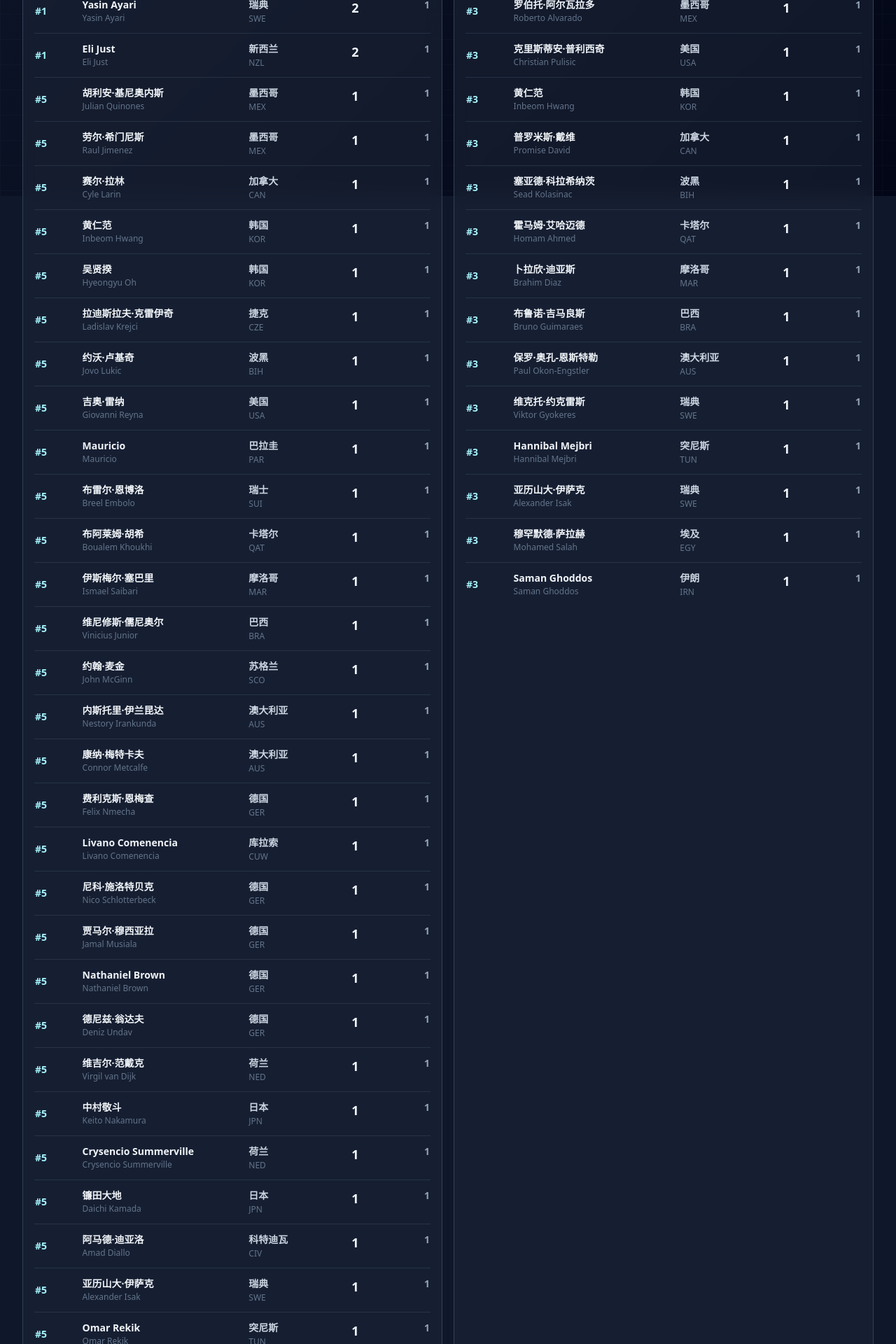
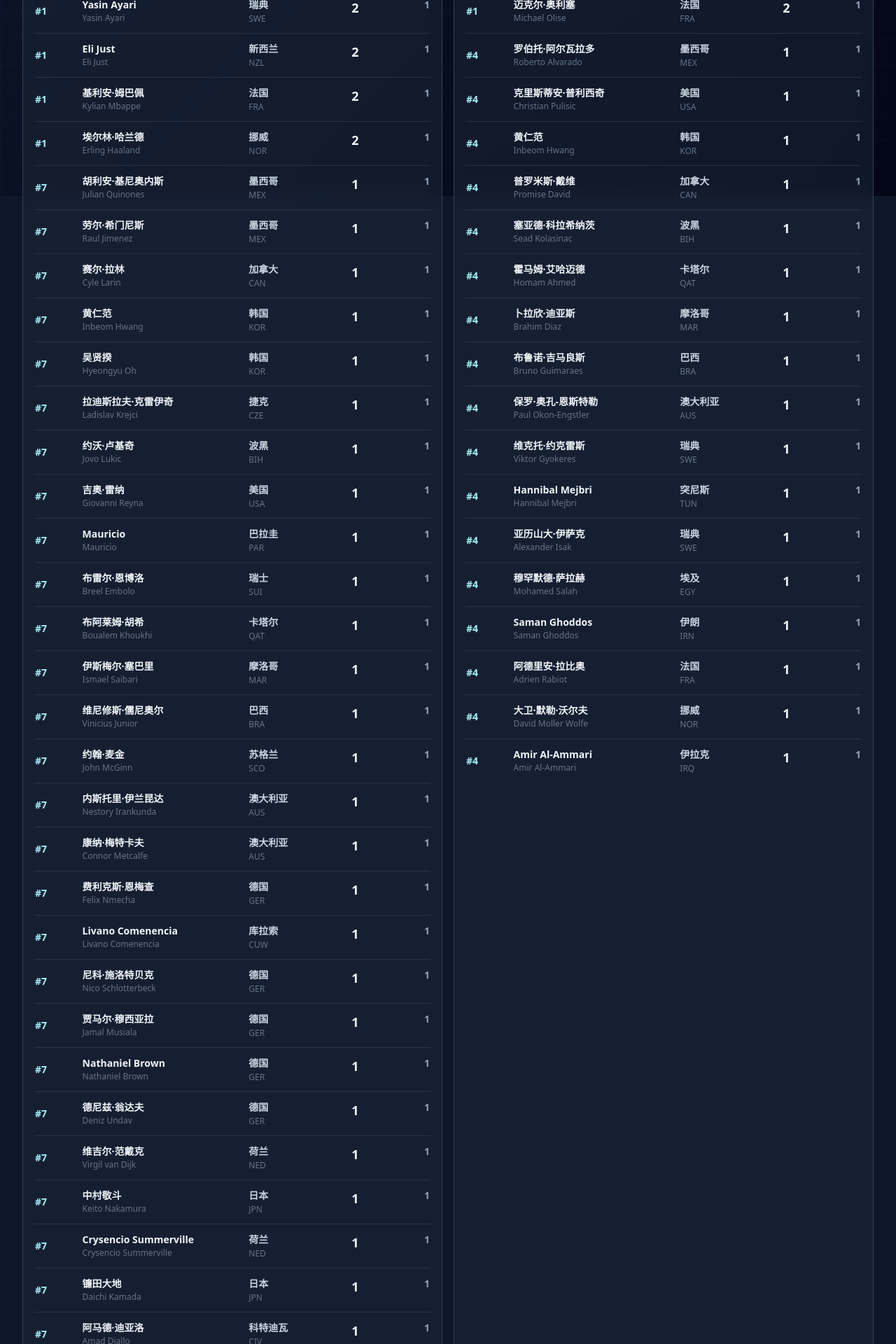
Before and after one commit to huayu2025ai-sketch/world-cup-26, a Next.js app: page /stats in a window 1280 px wide. Shown: the part 520-2440 px from the top of the page at 70% size. Built offline with nearby package versions, Linux system fonts and the light colour scheme.

Commit message:
auto: update world cup data 2026-06-17-08:04

```diff
--- a/constants/scheduleData.ts
+++ b/constants/scheduleData.ts
@@ -121,8 +121,18 @@ const matchInputs: ScheduleMatchInput[] = [
     { player: "Eli Just", team: "新西兰", minute: "55'", type: "goal" },
     { player: "Mohammad Mohebi", team: "伊朗", minute: "64'", type: "goal" },
   ] },
-  { id: 17, stage: "分组赛", group: "I", date: "2026-06-16", etTime: "15:00", home: "法国", away: "塞内加尔", venue: "MetLife Stadium", city: "New York New Jersey" },
-  { id: 18, stage: "分组赛", group: "I", date: "2026-06-16", etTime: "18:00", home: "伊拉克", away: "挪威", venue: "Lincoln Financial Field", city: "Philadelphia" },
+  { id: 17, stage: "分组赛", group: "I", date: "2026-06-16", etTime: "15:00", home: "法国", away: "塞内加尔", venue: "MetLife Stadium", city: "New York New Jersey", homeScore: 3, awayScore: 1, goalScorers: [
+    { player: "基利安·姆巴佩", team: "法国", minute: "66'", type: "goal" },
+    { player: "布拉德利·巴尔科拉", team: "法国", minute: "82'", type: "goal" },
+    { player: "Ibrahim Mbaye", team: "塞内加尔", minute: "90+5'", type: "goal" },
+    { player: "基利安·姆巴佩", team: "法国", minute: "90+6'", type: "goal" },
+  ] },
+  { id: 18, stage: "分组赛", group: "I", date: "2026-06-16", etTime: "18:00", home: "伊拉克", away: "挪威", venue: "Lincoln Financial Field", city: "Philadelphia", homeScore: 1, awayScore: 3, goalScorers: [
+    { player: "埃尔林·哈兰德", team: "挪威", minute: "29'", type: "goal" },
+    { player: "艾曼·侯赛因", team: "伊拉克", minute: "39'", type: "goal" },
+    { player: "埃尔林·哈兰德", team: "挪威", minute: "43'", type: "goal" },
+    { player: "莱奥·厄斯蒂高", team: "挪威", minute: "76'", type: "goal" },
+  ] },
   { id: 19, stage: "分组赛", group: "J", date: "2026-06-16", etTime: "21:00", home: "阿根廷", away: "阿尔及利亚", venue: "Lumen Field", city: "Seattle" },
   { id: 20, stage: "分组赛", group: "J", date: "2026-06-17", etTime: "00:00", home: "奥地利", away: "约旦", venue: "Levi's Stadium", city: "San Francisco Bay Area" },
   { id: 21, stage: "分组赛", group: "K", date: "2026-06-17", etTime: "13:00", home: "葡萄牙", away: "刚果民主共和国", venue: "Hard Rock Stadium", city: "Miami" },
--- a/constants/tournamentStats.ts
+++ b/constants/tournamentStats.ts
@@ -13,64 +13,74 @@ export const goalsRanking: PlayerStat[] = [
   { rank: 1, player: "Kai Havertz", chineseName: "凯·哈弗茨", team: "德国", teamCode: "GER", value: 2, matches: 1 },
   { rank: 1, player: "Yasin Ayari", chineseName: "Yasin Ayari", team: "瑞典", teamCode: "SWE", value: 2, matches: 1 },
   { rank: 1, player: "Eli Just", chineseName: "Eli Just", team: "新西兰", teamCode: "NZL", value: 2, matches: 1 },
-  { rank: 5, player: "Julian Quinones", chineseName: "胡利安·基尼奥内斯", team: "墨西哥", teamCode: "MEX", value: 1, matches: 1 },
-  { rank: 5, player: "Raul Jimenez", chineseName: "劳尔·希门尼斯", team: "墨西哥", teamCode: "MEX", value: 1, matches: 1 },
-  { rank: 5, player: "Cyle Larin", chineseName: "赛尔·拉林", team: "加拿大", teamCode: "CAN", value: 1, matches: 1 },
-  { rank: 5, player: "Inbeom Hwang", chineseName: "黄仁范", team: "韩国", teamCode: "KOR", value: 1, matches: 1 },
-  { rank: 5, player: "Hyeongyu Oh", chineseName: "吴贤揆", team: "韩国", teamCode: "KOR", value: 1, matches: 1 },
-  { rank: 5, player: "Ladislav Krejci", chineseName: "拉迪斯拉夫·克雷伊奇", team: "捷克", teamCode: "CZE", value: 1, matches: 1 },
-  { rank: 5, player: "Jovo Lukic", chineseName: "约沃·卢基奇", team: "波黑", teamCode: "BIH", value: 1, matches: 1 },
-  { rank: 5, player: "Giovanni Reyna", chineseName: "吉奥·雷纳", team: "美国", teamCode: "USA", value: 1, matches: 1 },
-  { rank: 5, player: "Mauricio", chineseName: "Mauricio", team: "巴拉圭", teamCode: "PAR", value: 1, matches: 1 },
-  { rank: 5, player: "Breel Embolo", chineseName: "布雷尔·恩博洛", team: "瑞士", teamCode: "SUI", value: 1, matches: 1 },
-  { rank: 5, player: "Boualem Khoukhi", chineseName: "布阿莱姆·胡希", team: "卡塔尔", teamCode: "QAT", value: 1, matches: 1 },
-  { rank: 5, player: "Ismael Saibari", chineseName: "伊斯梅尔·塞巴里", team: "摩洛哥", teamCode: "MAR", value: 1, matches: 1 },
-  { rank: 5, player: "Vinicius Junior", chineseName: "维尼修斯·儒尼奥尔", team: "巴西", teamCode: "BRA", value: 1, matches: 1 },
-  { rank: 5, player: "John McGinn", chineseName: "约翰·麦金", team: "苏格兰", teamCode: "SCO", value: 1, matches: 1 },
-  { rank: 5, player: "Nestory Irankunda", chineseName: "内斯托里·伊兰昆达", team: "澳大利亚", teamCode: "AUS", value: 1, matches: 1 },
-  { rank: 5, player: "Connor Metcalfe", chineseName: "康纳·梅特卡夫", team: "澳大利亚", teamCode: "AUS", value: 1, matches: 1 },
-  { rank: 5, player: "Felix Nmecha", chineseName: "费利克斯·恩梅查", team: "德国", teamCode: "GER", value: 1, matches: 1 },
-  { rank: 5, player: "Livano Comenencia", chineseName: "Livano Comenencia", team: "库拉索", teamCode: "CUW", value: 1, matches: 1 },
-  { rank: 5, player: "Nico Schlotterbeck", chineseName: "尼科·施洛特贝克", team: "德国", teamCode: "GER", value: 1, matches: 1 },
-  { rank: 5, player: "Jamal Musiala", chineseName: "贾马尔·穆西亚拉", team: "德国", teamCode: "GER", value: 1, matches: 1 },
-  { rank: 5, player: "Nathaniel Brown", chineseName: "Nathaniel Brown", team: "德国", teamCode: "GER", value: 1, matches: 1 },
-  { rank: 5, player: "Deniz Undav", chineseName: "德尼兹·翁达夫", team: "德国", teamCode: "GER", value: 1, matches: 1 },
-  { rank: 5, player: "Virgil van Dijk", chineseName: "维吉尔·范戴克", team: "荷兰", teamCode: "NED", value: 1, matches: 1 },
-  { rank: 5, player: "Keito Nakamura", chineseName: "中村敬斗", team: "日本", teamCode: "JPN", value: 1, matches: 1 },
-  { rank: 5, player: "Crysencio Summerville", chineseName: "Crysencio Summerville", team: "荷兰", teamCode: "NED", value: 1, matches: 1 },
-  { rank: 5, player: "Daichi Kamada", chineseName: "镰田大地", team: "日本", teamCode: "JPN", value: 1, matches: 1 },
-  { rank: 5, player: "Amad Diallo", chineseName: "阿马德·迪亚洛", team: "科特迪瓦", teamCode: "CIV", value: 1, matches: 1 },
-  { rank: 5, player: "Alexander Isak", chineseName: "亚历山大·伊萨克", team: "瑞典", teamCode: "SWE", value: 1, matches: 1 },
-  { rank: 5, player: "Omar Rekik", chineseName: "Omar Rekik", team: "突尼斯", teamCode: "TUN", value: 1, matches: 1 },
-  { rank: 5, player: "Viktor Gyokeres", chineseName: "维克托·约克雷斯", team: "瑞典", teamCode: "SWE", value: 1, matches: 1 },
-  { rank: 5, player: "Mattias Svanberg", chineseName: "马蒂亚斯·斯万贝里", team: "瑞典", teamCode: "SWE", value: 1, matches: 1 },
-  { rank: 5, player: "Emam Ashour", chineseName: "埃马姆·阿舒尔", team: "埃及", teamCode: "EGY", value: 1, matches: 1 },
-  { rank: 5, player: "Abdulelah Alamri", chineseName: "Abdulelah Alamri", team: "沙特阿拉伯", teamCode: "KSA", value: 1, matches: 1 },
-  { rank: 5, player: "Maxi Araujo", chineseName: "Maxi Araujo", team: "乌拉圭", teamCode: "URU", value: 1, matches: 1 },
-  { rank: 5, player: "Ramin Rezaeian", chineseName: "Ramin Rezaeian", team: "伊朗", teamCode: "IRN", value: 1, matches: 1 },
-  { rank: 5, player: "Mohammad Mohebi", chineseName: "Mohammad Mohebi", team: "伊朗", teamCode: "IRN", value: 1, matches: 1 }
+  { rank: 1, player: "Kylian Mbappe", chineseName: "基利安·姆巴佩", team: "法国", teamCode: "FRA", value: 2, matches: 1 },
+  { rank: 1, player: "Erling Haaland", chineseName: "埃尔林·哈兰德", team: "挪威", teamCode: "NOR", value: 2, matches: 1 },
+  { rank: 7, player: "Julian Quinones", chineseName: "胡利安·基尼奥内斯", team: "墨西哥", teamCode: "MEX", value: 1, matches: 1 },
+  { rank: 7, player: "Raul Jimenez", chineseName: "劳尔·希门尼斯", team: "墨西哥", teamCode: "MEX", value: 1, matches: 1 },
+  { rank: 7, player: "Cyle Larin", chineseName: "赛尔·拉林", team: "加拿大", teamCode: "CAN", value: 1, matches: 1 },
+  { rank: 7, player: "Inbeom Hwang", chineseName: "黄仁范", team: "韩国", teamCode: "KOR", value: 1, matches: 1 },
+  { rank: 7, player: "Hyeongyu Oh", chineseName: "吴贤揆", team: "韩国", teamCode: "KOR", value: 1, matches: 1 },
+  { rank: 7, player: "Ladislav Krejci", chineseName: "拉迪斯拉夫·克雷伊奇", team: "捷克", teamCode: "CZE", value: 1, matches: 1 },
+  { rank: 7, player: "Jovo Lukic", chineseName: "约沃·卢基奇", team: "波黑", teamCode: "BIH", value: 1, matches: 1 },
+  { rank: 7, player: "Giovanni Reyna", chineseName: "吉奥·雷纳", team: "美国", teamCode: "USA", value: 1, matches: 1 },
+  { rank: 7, player: "Mauricio", chineseName: "Mauricio", team: "巴拉圭", teamCode: "PAR", value: 1, matches: 1 },
+  { rank: 7, player: "Breel Embolo", chineseName: "布雷尔·恩博洛", team: "瑞士", teamCode: "SUI", value: 1, matches: 1 },
+  { rank: 7, player: "Boualem Khoukhi", chineseName: "布阿莱姆·胡希", team: "卡塔尔", teamCode: "QAT", value: 1, matches: 1 },
+  { rank: 7, player: "Ismael Saibari", chineseName: "伊斯梅尔·塞巴里", team: "摩洛哥", teamCode: "MAR", value: 1, matches: 1 },
+  { rank: 7, player: "Vinicius Junior", chineseName: "维尼修斯·儒尼奥尔", team: "巴西", teamCode: "BRA", value: 1, matches: 1 },
+  { rank: 7, player: "John McGinn", chineseName: "约翰·麦金", team: "苏格兰", teamCode: "SCO", value: 1, matches: 1 },
+  { rank: 7, player: "Nestory Irankunda", chineseName: "内斯托里·伊兰昆达", team: "澳大利亚", teamCode: "AUS", value: 1, matches: 1 },
+  { rank: 7, player: "Connor Metcalfe", chineseName: "康纳·梅特卡夫", team: "澳大利亚", teamCode: "AUS", value: 1, matches: 1 },
+  { rank: 7, player: "Felix Nmecha", chineseName: "费利克斯·恩梅查", team: "德国", teamCode: "GER", value: 1, matches: 1 },
+  { rank: 7, player: "Livano Comenencia", chineseName: "Livano Comenencia", team: "库拉索", teamCode: "CUW", value: 1, matches: 1 },
+  { rank: 7, player: "Nico Schlotterbeck", chineseName: "尼科·施洛特贝克", team: "德国", teamCode: "GER", value: 1, matches: 1 },
+  { rank: 7, player: "Jamal Musiala", chineseName: "贾马尔·穆西亚拉", team: "德国", teamCode: "GER", value: 1, matches: 1 },
+  { rank: 7, player: "Nathaniel Brown", chineseName: "Nathaniel Brown", team: "德国", teamCode: "GER", value: 1, matches: 1 },
+  { rank: 7, player: "Deniz Undav", chineseName: "德尼兹·翁达夫", team: "德国", teamCode: "GER", value: 1, matches: 1 },
+  { rank: 7, player: "Virgil van Dijk", chineseName: "维吉尔·范戴克", team: "荷兰", teamCode: "NED", value: 1, matches: 1 },
+  { rank: 7, player: "Keito Nakamura", chineseName: "中村敬斗", team: "日本", teamCode: "JPN", value: 1, matches: 1 },
+  { rank: 7, player: "Crysencio Summerville", chineseName: "Crysencio Summerville", team: "荷兰", teamCode: "NED", value: 1, matches: 1 },
+  { rank: 7, player: "Daichi Kamada", chineseName: "镰田大地", team: "日本", teamCode: "JPN", value: 1, matches: 1 },
+  { rank: 7, player: "Amad Diallo", chineseName: "阿马德·迪亚洛", team: "科特迪瓦", teamCode: "CIV", value: 1, matches: 1 },
+  { rank: 7, player: "Alexander Isak", chineseName: "亚历山大·伊萨克", team: "瑞典", teamCode: "SWE", value: 1, matches: 1 },
+  { rank: 7, player: "Omar Rekik", chineseName: "Omar Rekik", team: "突尼斯", teamCode: "TUN", value: 1, matches: 1 },
+  { rank: 7, player: "Viktor Gyokeres", chineseName: "维克托·约克雷斯", team: "瑞典", teamCode: "SWE", value: 1, matches: 1 },
+  { rank: 7, player: "Mattias Svanberg", chineseName: "马蒂亚斯·斯万贝里", team: "瑞典", teamCode: "SWE", value: 1, matches: 1 },
+  { rank: 7, player: "Emam Ashour", chineseName: "埃马姆·阿舒尔", team: "埃及", teamCode: "EGY", value: 1, matches: 1 },
+  { rank: 7, player: "Abdulelah Alamri", chineseName: "Abdulelah Alamri", team: "沙特阿拉伯", teamCode: "KSA", value: 1, matches: 1 },
+  { rank: 7, player: "Maxi Araujo", chineseName: "Maxi Araujo", team: "乌拉圭", teamCode: "URU", value: 1, matches: 1 },
+  { rank: 7, player: "Ramin Rezaeian", chineseName: "Ramin Rezaeian", team: "伊朗", teamCode: "IRN", value: 1, matches: 1 },
+  { rank: 7, player: "Mohammad Mohebi", chineseName: "Mohammad Mohebi", team: "伊朗", teamCode: "IRN", value: 1, matches: 1 },
+  { rank: 7, player: "Bradley Barcola", chineseName: "布拉德利·巴尔科拉", team: "法国", teamCode: "FRA", value: 1, matches: 1 },
+  { rank: 7, player: "Ibrahim Mbaye", chineseName: "Ibrahim Mbaye", team: "塞内加尔", teamCode: "SEN", value: 1, matches: 1 },
+  { rank: 7, player: "Aymen Hussein", chineseName: "艾曼·侯赛因", team: "伊拉克", teamCode: "IRQ", value: 1, matches: 1 },
+  { rank: 7, player: "Leo Ostigard", chineseName: "莱奥·厄斯蒂高", team: "挪威", teamCode: "NOR", value: 1, matches: 1 }
 ];
 
 export const assistsRanking: PlayerStat[] = [
   { rank: 1, player: "Ryan Gravenberch", chineseName: "赖恩·赫拉芬贝赫", team: "荷兰", teamCode: "NED", value: 2, matches: 1 },
   { rank: 1, player: "Chris Wood", chineseName: "Chris Wood", team: "新西兰", teamCode: "NZL", value: 2, matches: 1 },
-  { rank: 3, player: "Roberto Alvarado", chineseName: "罗伯托·阿尔瓦拉多", team: "墨西哥", teamCode: "MEX", value: 1, matches: 1 },
-  { rank: 3, player: "Christian Pulisic", chineseName: "克里斯蒂安·普利西奇", team: "美国", teamCode: "USA", value: 1, matches: 1 },
-  { rank: 3, player: "Inbeom Hwang", chineseName: "黄仁范", team: "韩国", teamCode: "KOR", value: 1, matches: 1 },
-  { rank: 3, player: "Promise David", chineseName: "普罗米斯·戴维", team: "加拿大", teamCode: "CAN", value: 1, matches: 1 },
-  { rank: 3, player: "Sead Kolasinac", chineseName: "塞亚德·科拉希纳茨", team: "波黑", teamCode: "BIH", value: 1, matches: 1 },
-  { rank: 3, player: "Homam Ahmed", chineseName: "霍马姆·艾哈迈德", team: "卡塔尔", teamCode: "QAT", value: 1, matches: 1 },
-  { rank: 3, player: "Brahim Diaz", chineseName: "卜拉欣·迪亚斯", team: "摩洛哥", teamCode: "MAR", value: 1, matches: 1 },
-  { rank: 3, player: "Bruno Guimaraes", chineseName: "布鲁诺·吉马良斯", team: "巴西", teamCode: "BRA", value: 1, matches: 1 },
-  { rank: 3, player: "Paul Okon-Engstler", chineseName: "保罗·奥孔-恩斯特勒", team: "澳大利亚", teamCode: "AUS", value: 1, matches: 1 },
-  { rank: 3, player: "Viktor Gyokeres", chineseName: "维克托·约克雷斯", team: "瑞典", teamCode: "SWE", value: 1, matches: 1 },
-  { rank: 3, player: "Hannibal Mejbri", chineseName: "Hannibal Mejbri", team: "突尼斯", teamCode: "TUN", value: 1, matches: 1 },
-  { rank: 3, player: "Alexander Isak", chineseName: "亚历山大·伊萨克", team: "瑞典", teamCode: "SWE", value: 1, matches: 1 },
-  { rank: 3, player: "Mohamed Salah", chineseName: "穆罕默德·萨拉赫", team: "埃及", teamCode: "EGY", value: 1, matches: 1 },
-  { rank: 3, player: "Saman Ghoddos", chineseName: "Saman Ghoddos", team: "伊朗", teamCode: "IRN", value: 1, matches: 1 }
+  { rank: 1, player: "Michael Olise", chineseName: "迈克尔·奥利塞", team: "法国", teamCode: "FRA", value: 2, matches: 1 },
+  { rank: 4, player: "Roberto Alvarado", chineseName: "罗伯托·阿尔瓦拉多", team: "墨西哥", teamCode: "MEX", value: 1, matches: 1 },
+  { rank: 4, player: "Christian Pulisic", chineseName: "克里斯蒂安·普利西奇", team: "美国", teamCode: "USA", value: 1, matches: 1 },
+  { rank: 4, player: "Inbeom Hwang", chineseName: "黄仁范", team: "韩国", teamCode: "KOR", value: 1, matches: 1 },
+  { rank: 4, player: "Promise David", chineseName: "普罗米斯·戴维", team: "加拿大", teamCode: "CAN", value: 1, matches: 1 },
+  { rank: 4, player: "Sead Kolasinac", chineseName: "塞亚德·科拉希纳茨", team: "波黑", teamCode: "BIH", value: 1, matches: 1 },
+  { rank: 4, player: "Homam Ahmed", chineseName: "霍马姆·艾哈迈德", team: "卡塔尔", teamCode: "QAT", value: 1, matches: 1 },
+  { rank: 4, player: "Brahim Diaz", chineseName: "卜拉欣·迪亚斯", team: "摩洛哥", teamCode: "MAR", value: 1, matches: 1 },
+  { rank: 4, player: "Bruno Guimaraes", chineseName: "布鲁诺·吉马良斯", team: "巴西", teamCode: "BRA", value: 1, matches: 1 },
+  { rank: 4, player: "Paul Okon-Engstler", chineseName: "保罗·奥孔-恩斯特勒", team: "澳大利亚", teamCode: "AUS", value: 1, matches: 1 },
+  { rank: 4, player: "Viktor Gyokeres", chineseName: "维克托·约克雷斯", team: "瑞典", teamCode: "SWE", value: 1, matches: 1 },
+  { rank: 4, player: "Hannibal Mejbri", chineseName: "Hannibal Mejbri", team: "突尼斯", teamCode: "TUN", value: 1, matches: 1 },
+  { rank: 4, player: "Alexander Isak", chineseName: "亚历山大·伊萨克", team: "瑞典", teamCode: "SWE", value: 1, matches: 1 },
+  { rank: 4, player: "Mohamed Salah", chineseName: "穆罕默德·萨拉赫", team: "埃及", teamCode: "EGY", value: 1, matches: 1 },
+  { rank: 4, player: "Saman Ghoddos", chineseName: "Saman Ghoddos", team: "伊朗", teamCode: "IRN", value: 1, matches: 1 },
+  { rank: 4, player: "Adrien Rabiot", chineseName: "阿德里安·拉比奥", team: "法国", teamCode: "FRA", value: 1, matches: 1 },
+  { rank: 4, player: "David Moller Wolfe", chineseName: "大卫·默勒·沃尔夫", team: "挪威", teamCode: "NOR", value: 1, matches: 1 },
+  { rank: 4, player: "Amir Al-Ammari", chineseName: "Amir Al-Ammari", team: "伊拉克", teamCode: "IRQ", value: 1, matches: 1 }
 ];
 
 export const statsNotice = {
-    title: "第 16 场赛果已更新",
-    body: "已补入伊朗 2-2 新西兰；射手榜新增 Eli Just 2 球、Ramin Rezaeian 与 Mohammad Mohebi，助攻榜新增 Chris Wood 与 Saman Ghoddos。"
+    title: "第 17-18 场赛果已更新",
+    body: "已补入法国 3-1 塞内加尔、伊拉克 1-3 挪威；射手榜新增姆巴佩与哈兰德各 2 球，助攻榜新增奥利塞 2 次。"
   };
--- a/constants/worldcupData.ts
+++ b/constants/worldcupData.ts
@@ -41,6 +41,19 @@ export type GroupOverviewUpdate = {
 };
 
 export const groupOverviewUpdates: GroupOverviewUpdate[] = [
+  {
+    updatedAt: "2026-06-17T08:02:00+08:00",
+    updatedAtLabel: "北京时间 2026年6月17日 08:02",
+    title: "I组法国与挪威首战赛果更新",
+    summary: "本次按北京时间 2026-06-17 08:02 复核当前比赛进度：法国 3-1 塞内加尔、伊拉克 1-3 挪威已终场，补入第 17-18 场比分、进球记录、球员统计与 I 组积分榜；阿根廷 vs 阿尔及利亚、奥地利 vs 约旦尚未开球，未写入终场数据。",
+    changes: [
+      "scheduleData.ts 与 .match-results.json 补入法国 3-1 塞内加尔：基利安·姆巴佩 66'、90+6'，布拉德利·巴尔科拉 82'，Ibrahim Mbaye 90+5'。",
+      "scheduleData.ts 与 .match-results.json 补入伊拉克 1-3 挪威：埃尔林·哈兰德 29'、43'，艾曼·侯赛因 39'，莱奥·厄斯蒂高 76'。",
+      "I 组积分榜重算：法国与挪威各 1 战 3 分、净胜球 +2，法国以进球数 3 暂列第一，挪威第二；塞内加尔与伊拉克同为 0 分。",
+      "射手榜新增基利安·姆巴佩与埃尔林·哈兰德各 2 球，并新增布拉德利·巴尔科拉、Ibrahim Mbaye、艾曼·侯赛因与莱奥·厄斯蒂高各 1 球。",
+      "助攻榜新增迈克尔·奥利塞 2 次，阿德里安·拉比奥、大卫·默勒·沃尔夫与 Amir Al-Ammari 各 1 次；哈兰德 43' 进球来自对方回传失误，厄斯蒂高 76' 角球助攻来源未稳定确认，未计入助攻。"
+    ]
+  },
   {
     updatedAt: "2026-06-16T11:01:00+08:00",
     updatedAtLabel: "北京时间 2026年6月16日 11:01",
@@ -625,10 +638,10 @@ export const worldCupGroups: WorldCupGroup[] = [
       { name: "挪威", englishName: "Norway", code: "NOR", flag: "🇳🇴", confederation: "UEFA", pot: 3 }
     ],
     standings: [
-      { name: "法国", code: "FRA", played: 0, won: 0, draw: 0, lost: 0, goalsFor: 0, goalsAgainst: 0, goalDiff: 0, points: 0 },
-      { name: "塞内加尔", code: "SEN", played: 0, won: 0, draw: 0, lost: 0, goalsFor: 0, goalsAgainst: 0, goalDiff: 0, points: 0 },
-      { name: "伊拉克", code: "IRQ", played: 0, won: 0, draw: 0, lost: 0, goalsFor: 0, goalsAgainst: 0, goalDiff: 0, points: 0 },
-      { name: "挪威", code: "NOR", played: 0, won: 0, draw: 0, lost: 0, goalsFor: 0, goalsAgainst: 0, goalDiff: 0, points: 0 }
+      { name: "法国", code: "FRA", played: 1, won: 1, draw: 0, lost: 0, goalsFor: 3, goalsAgainst: 1, goalDiff: 2, points: 3 },
+      { name: "挪威", code: "NOR", played: 1, won: 1, draw: 0, lost: 0, goalsFor: 3, goalsAgainst: 1, goalDiff: 2, points: 3 },
+      { name: "塞内加尔", code: "SEN", played: 1, won: 0, draw: 0, lost: 1, goalsFor: 1, goalsAgainst: 3, goalDiff: -2, points: 0 },
+      { name: "伊拉克", code: "IRQ", played: 1, won: 0, draw: 0, lost: 1, goalsFor: 1, goalsAgainst: 3, goalDiff: -2, points: 0 }
     ]
   },
   {
```
Also changed, not shown: .match-results.json.
